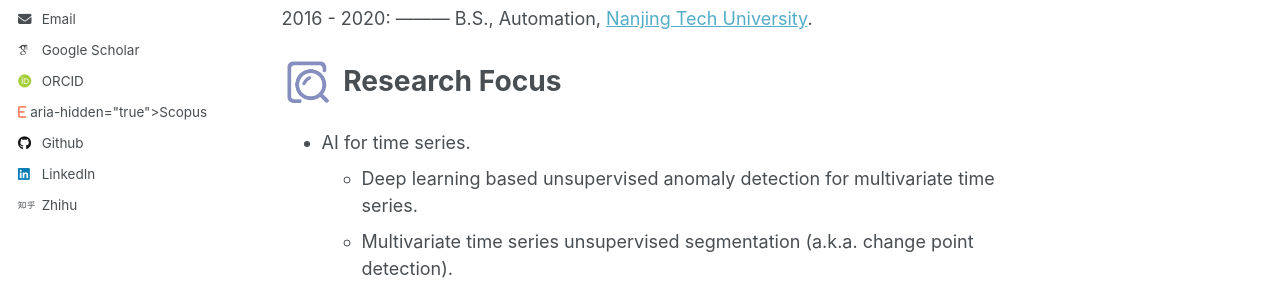
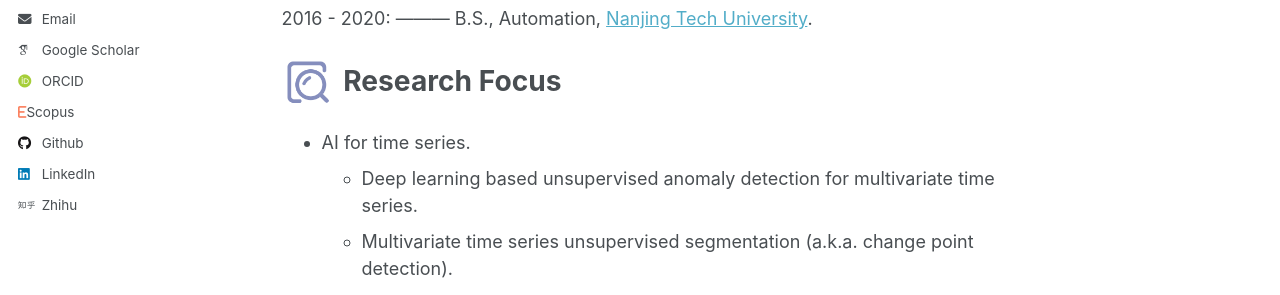
Before and after one commit to lzz19980125/lzz19980125.github.io, a Jekyll site: the page built from _pages/about.md, in a window 1280 px wide. Shown: the part 525-820 px from the top of the page. Built offline with Jekyll 4.4.1, drawn with Linux system fonts in a browser that asks for light colours; some web fonts are replaced.

Commit message:
Update author-profile.html

```diff
--- a/_includes/author-profile.html
+++ b/_includes/author-profile.html
@@ -54,7 +54,7 @@
         <li><a href="{{ author.orcid }}"><i class="ai ai-orcid ai-fw icon-pad-right"></i>ORCID</a></li>
       {% endif %}
       {% if author.scopus %}
-      <li><a href="https://www.scopus.com/authid/detail.uri?authorId={{ author.scopus }}#"><i class="fa-sharp fa-solid fa-e" style="color: #fb8260;"></i> aria-hidden="true"></i>Scopus</a></li>
+      <li><a href="https://www.scopus.com/authid/detail.uri?authorId={{ author.scopus }}#"><i class="fa-sharp fa-solid fa-e" style="color: #fb8260;"></i>Scopus</a></li>
       {% endif %}
       {% if author.pubmed %}
         <li><a href="{{ author.pubmed }}"><i class="ai ai-pubmed ai-fw icon-pad-right"></i>PubMed</a></li>
```
